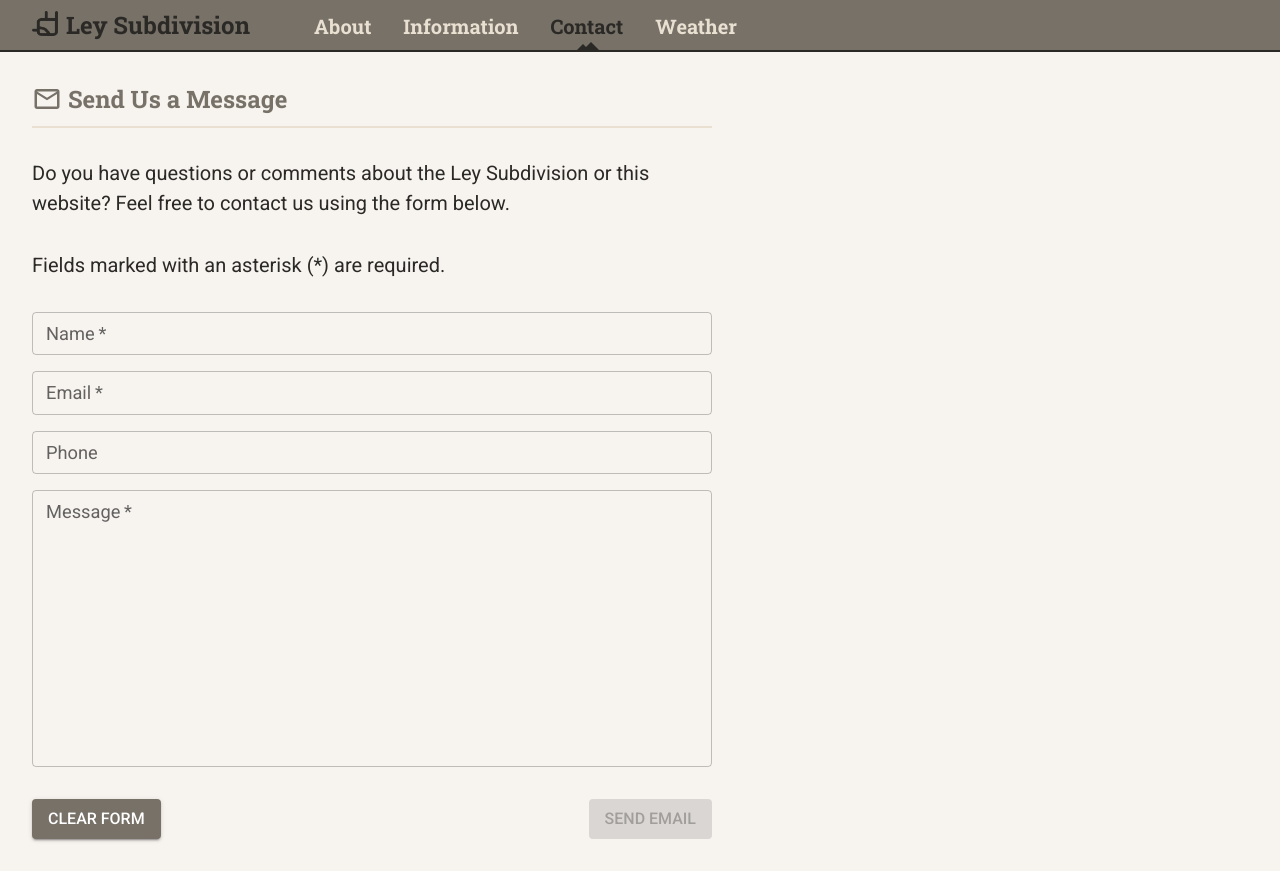
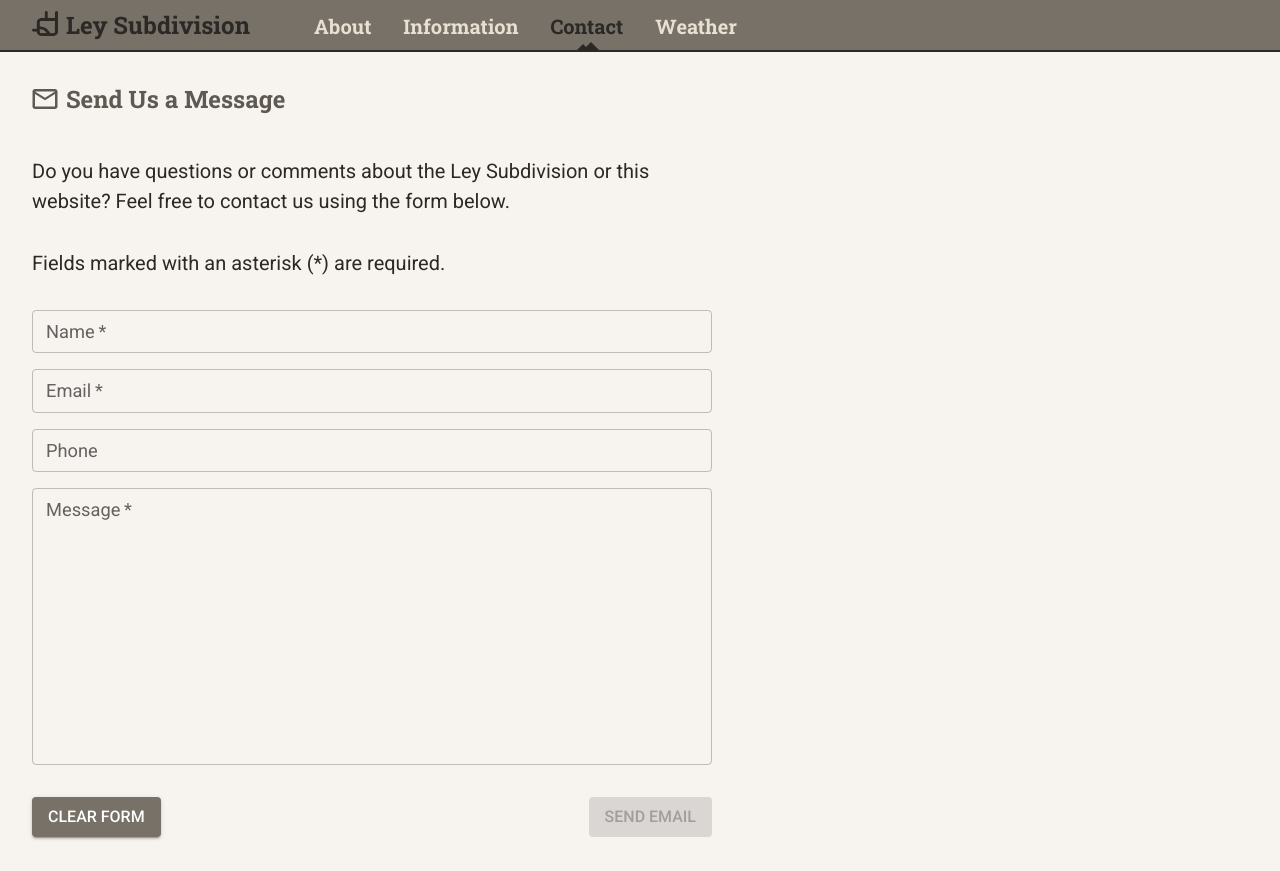
Before and after one commit to elezotte/LeySubdivision, a Next.js app: page /contacts in a window 1280 px wide. Built offline with nearby package versions, Linux system fonts and the light colour scheme.

Commit message:
tweak styling

```diff
--- a/src/components/about/About.tsx
+++ b/src/components/about/About.tsx
@@ -55,7 +55,7 @@ export default function About() {
   const [center, setCenter] = useState(mapProps.center)
   const [type, setType] = useState(MapTypes.TERRAIN)
   const [zoom, setZoom] = useState(mapProps.zoom)
-  const [photoIndex] = useState(getPhotoIndex(6, 0))
+  const [photoIndex] = useState(getPhotoIndex(5, 0))
 
   const handleMapReset = () => {
     setCenter({
--- a/src/components/theme/theme.ts
+++ b/src/components/theme/theme.ts
@@ -72,16 +72,14 @@ const theme = createTheme({
     MuiTypography: {
       styleOverrides: {
         h1: {
-          color: colors.gray.medium,
+          color: colors.gray.mediumDark,
           fontFamily: font.family.logo,
           fontSize: font.size.LG,
           fontWeight: font.weight.BOLD,
-          marginBottom: '30px',
+          marginBottom: 30,
+          marginLeft: -2,
           display: 'flex',
           alignItems: 'center',
-          borderBottomStyle: 'solid',
-          borderBottomWidth: 2,
-          borderBottomColor: colors.gray.light,
           paddingBottom: 12,
 
           '> svg': {
--- a/src/components/weather/Weather.tsx
+++ b/src/components/weather/Weather.tsx
@@ -1,4 +1,5 @@
 import InfoIcon from '@mui/icons-material/InfoOutlined'
+import PageIcon from '@mui/icons-material/WbSunnyOutlined'
 import Alert from '@mui/material/Alert'
 import Box from '@mui/material/Box'
 import LinearProgress from '@mui/material/LinearProgress'
@@ -141,7 +142,10 @@ const Weather: React.FC = () => {
       <Head>
         <title>Ley Subdivision Weather</title>
       </Head>
-      <Typography variant="h1">Area Weather</Typography>
+      <Typography variant="h1">
+        <PageIcon fontSize="inherit" sx={styles.infoIcon} />
+        Area Weather
+      </Typography>
       {loadingData && <LinearProgress />}
       <Box sx={styles.weatherContainer}>
         {!loadingData && (
```
Also changed, not shown: src/components/about/about.styles.ts (+3 -9 lines).
